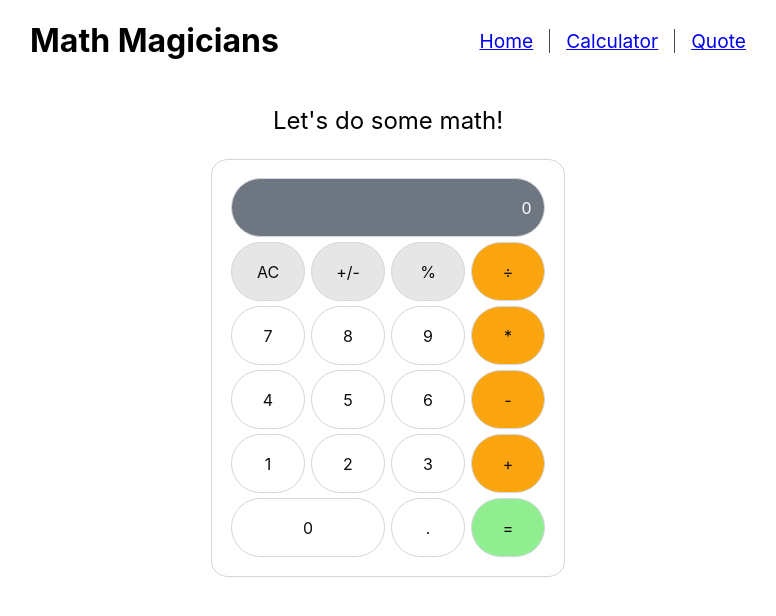
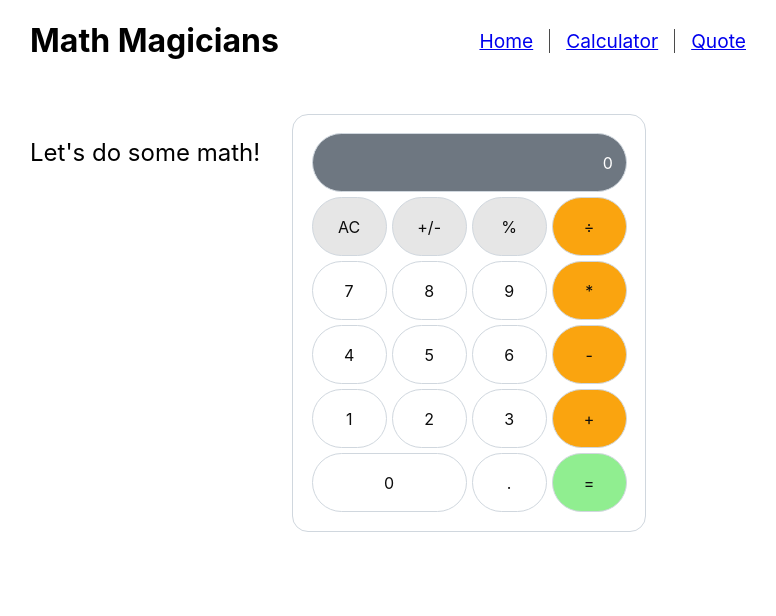
Before and after one commit to lukman155/magicmaths, a React (Create React App) app: page /calpage in a window 1280 px wide. Shown: the top 616 px of the page, without its empty margins (252-1028 px from the left). Built offline with nearby package versions, Linux system fonts and the light colour scheme.

Commit message:
Fix: CR Errors

```diff
--- a/src/components/Calpage.js
+++ b/src/components/Calpage.js
@@ -5,9 +5,11 @@ import Header from './Header';
 const Calpage = () => (
   <>
     <Header />
-    <div className="content">
+    <div className='cal-content'>
+    <div className="content cal">
       <p>Let&apos;s do some math!</p>
-      <Calculator />
+    </div>
+    <Calculator />
     </div>
   </>
 );
--- a/src/index.css
+++ b/src/index.css
@@ -71,6 +71,15 @@ code {
     text-align: center;
   }
 
+  .cal-content {
+    display: flex;
+    margin-top: 2rem;
+  }
+  .cal.content {
+    display: block;
+
+  }
+
   .calculator-container {
     padding: 1rem;
     margin: 0;
```
